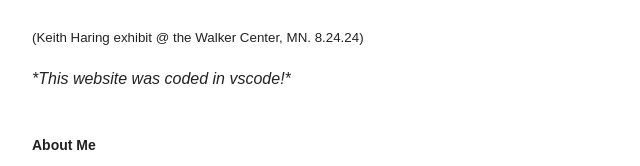
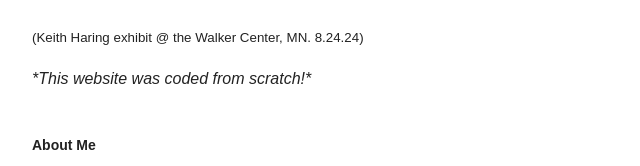
Before and after one commit to elisechee/elisechee.github.io, a plain HTML site: page index.html in a window 1280 px wide. Shown: the part 753-919 px from the top of the page, 296-936 px from the left. Drawn offline with Linux system fonts and the light colour scheme; a web font is replaced by a local one.

Commit message:
update home pg

```diff
--- a/index.html
+++ b/index.html
@@ -53,7 +53,7 @@
                     </div>
                     <p><small>(Keith Haring exhibit @ the Walker Center, MN. 8.24.24)</small></p>
 
-                    <p><em>*This website was coded in vscode!*</em></p>
+                    <p><em>*This website was coded from scratch!*</em></p>
                     <br>
                 </div>
 
```
